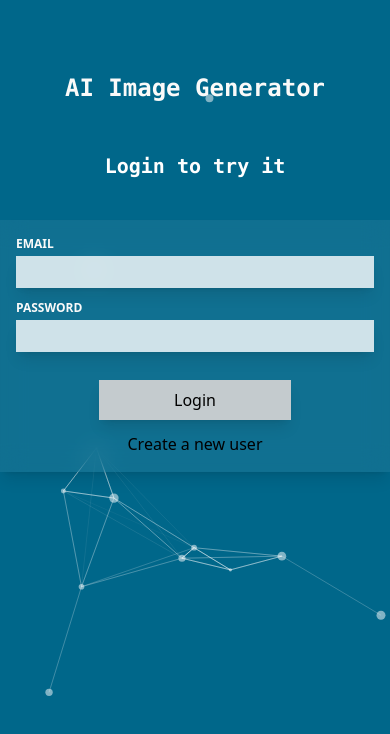
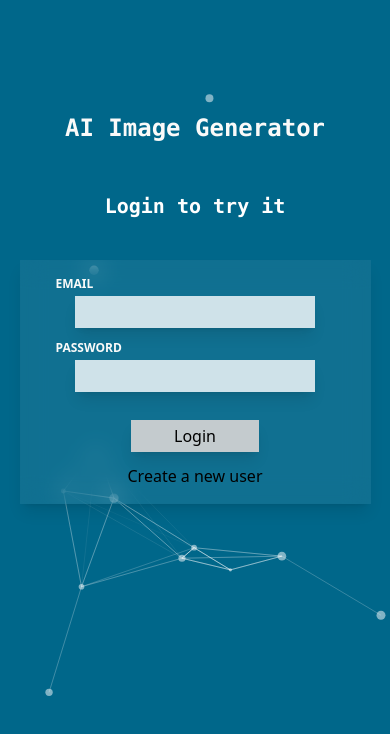
Before and after one commit to HoreaMatei/image-generator, a React (Vite) app in the folder frontend/: page / in a window 390 px wide. Shown: the top 734 px of the page. Built offline with nearby package versions, Linux system fonts and the light colour scheme; no server answers.

Commit message:
css chnages for mobile devices

```diff
--- a/frontend/src/components/AuthForm.jsx
+++ b/frontend/src/components/AuthForm.jsx
@@ -38,8 +38,8 @@ const AuthForm = () => {
 
   const [, action, isPending] = useActionState(submitAction);
   return (
-    <div className=" text-center  ">
-      <h2 className="font-bold text-white text-xl sm:text-2xl lg:text-3xl font-mono mt-10">
+    <div className=" text-center w-[90vw] m-auto ">
+      <h2 className="font-bold  text-white text-xl sm:text-2xl lg:text-3xl font-mono mt-10">
         Login to try it
       </h2>
       <Form
@@ -64,7 +64,7 @@ const AuthForm = () => {
         <p className="flex flex-col gap-3 mt-4">
           <button
             disabled={isPending}
-            className="bg-[#d3d3d3ec] mx-auto  shadow-lg text-black py-2 hover:bg-[#b1aeaeec] disabled:cursor-not-allowed disabled:bg-stone-400 disabled:text-stone-600 w-48 lg:w-80  "
+            className="bg-[#d3d3d3ec] mx-auto  shadow-lg text-black py-1 lg:py-2 hover:bg-[#b1aeaeec] disabled:cursor-not-allowed disabled:bg-stone-400 disabled:text-stone-600 w-32  lg:w-80  "
           >
             {!isPending && authMode === "login"
               ? "Login"
--- a/frontend/src/components/Header.jsx
+++ b/frontend/src/components/Header.jsx
@@ -1,6 +1,6 @@
 const Header = () => {
   return (
-    <header className="relative text-center text-stone-50  mt-10 sm:mt-20 lg:mt-32 ">
+    <header className="relative text-center text-stone-50  mt-20 sm:mt-20 lg:mt-48 ">
       <h1 className="text-2xl  sm:text-3xl lg:text-5xl font-bold font-mono z-10">
         AI Image Generator
       </h1>
--- a/frontend/src/components/Input.jsx
+++ b/frontend/src/components/Input.jsx
@@ -12,7 +12,7 @@ const Input = ({ isTextArea, className, ...props }) => {
     <Component
       style={{ backgroundColor: "rgba(255, 255, 255, 0.8)" }}
       className={twMerge(
-        " bg-white p-2 shadow-lg focus:outline-none  ",
+        " bg-white w-60 m-auto p-2 shadow-lg focus:outline-none  ",
         className
       )}
       {...props}
--- a/frontend/src/components/Label.jsx
+++ b/frontend/src/components/Label.jsx
@@ -5,7 +5,7 @@ const Label = ({ htmlFor, className, children }) => {
     <label
       htmlFor={htmlFor}
       className={twMerge(
-        "text-stone-50 font-bold mb-1 text-left text-xs uppercase",
+        "text-stone-50 font-bold mb-1 text-left text-xs ml-5 uppercase",
         className
       )}
     >
```
